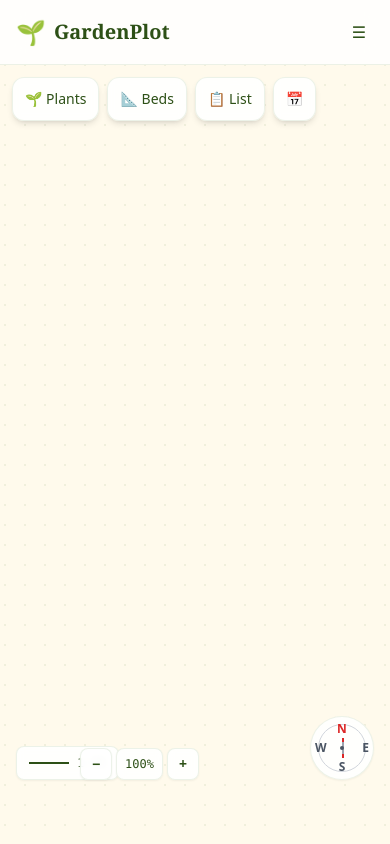
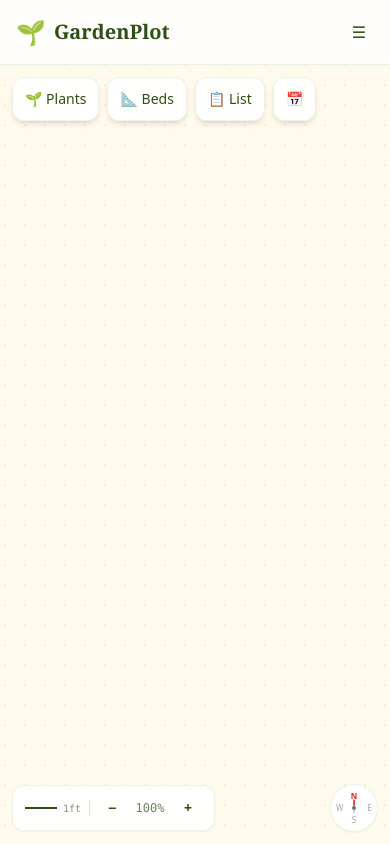
Before and after one commit to tlcaiagent-agent/garden-planner, a Next.js app: page /garden/1/plan in a window 390 px wide. Built offline with nearby package versions, Linux system fonts and the light colour scheme.

Commit message:
Clean bottom toolbar, fix mobile info bars visibility
- Consolidated scale bar + zoom + compass into one clean bottom toolbar
- Scale and zoom no longer overlap
- Compass smaller and inline
- Bottom info bars (placing, plant info, bed info) sit above the toolbar
- All bars visible on mobile

```diff
--- a/src/app/garden/[id]/plan/page.tsx
+++ b/src/app/garden/[id]/plan/page.tsx
@@ -867,55 +867,39 @@ export default function GardenPlanPage() {
             <button className="bg-white/80 backdrop-blur-sm text-garden-dark text-sm px-3 py-2 rounded-xl shadow-sm hover:bg-white transition-colors border border-garden-green/10">🔗 Share</button>
           </div>
 
-          {/* Scale bar */}
-          <div className="absolute bottom-16 left-4 z-10 bg-white/90 backdrop-blur-sm rounded-lg px-3 py-2 border border-garden-green/10 shadow-sm pointer-events-none">
-            <div className="flex items-center gap-2">
-              <div className="w-10 h-0.5 bg-garden-dark"></div>
-              <span className="text-xs text-garden-dark/70 font-mono">1 ft</span>
+          {/* Bottom toolbar: scale + zoom + compass */}
+          <div className="absolute bottom-3 left-3 right-3 z-10 flex items-center justify-between pointer-events-auto">
+            {/* Scale + Zoom */}
+            <div className="flex items-center gap-2 bg-white/90 backdrop-blur-sm rounded-xl px-3 py-2 border border-garden-green/10 shadow-sm">
+              <div className="flex items-center gap-1.5">
+                <div className="w-8 h-0.5 bg-garden-dark"></div>
+                <span className="text-[10px] text-garden-dark/60 font-mono">1ft</span>
+              </div>
+              <div className="w-px h-4 bg-garden-green/20"></div>
+              <button onClick={zoomOut} className="w-7 h-7 rounded-md hover:bg-garden-cream flex items-center justify-center text-garden-dark text-sm font-bold">−</button>
+              <span className="text-xs font-mono text-garden-dark/70 w-8 text-center">{Math.round(zoom * 100)}%</span>
+              <button onClick={zoomIn} className="w-7 h-7 rounded-md hover:bg-garden-cream flex items-center justify-center text-garden-dark text-sm font-bold">+</button>
+            </div>
+
+            {/* Compass */}
+            <div className="bg-white/90 backdrop-blur-sm rounded-full border border-garden-green/10 shadow-sm w-12 h-12 flex items-center justify-center cursor-pointer hover:bg-white transition-colors select-none"
+              onClick={rotateCompass}
+              title={`North: ${gardenNorthAngle === 0 ? 'up' : `${gardenNorthAngle}°`}`}>
+              <div className="relative w-9 h-9" style={{ transform: `rotate(${-gardenNorthAngle}deg)` }}>
+                <div className="absolute top-0 left-1/2 -translate-x-1/2 text-[8px] font-bold text-red-600">N</div>
+                <div className="absolute bottom-0 left-1/2 -translate-x-1/2 text-[8px] text-gray-400">S</div>
+                <div className="absolute right-0 top-1/2 -translate-y-1/2 text-[8px] text-gray-400">E</div>
+                <div className="absolute left-0 top-1/2 -translate-y-1/2 text-[8px] text-gray-400">W</div>
+                <div className="absolute top-1/2 left-1/2 -translate-x-1/2 -translate-y-[70%] w-0.5 h-3 bg-red-500 rounded-full"></div>
+                <div className="absolute top-1/2 left-1/2 -translate-x-1/2 translate-y-[-30%] w-0.5 h-2 bg-gray-300 rounded-full"></div>
+                <div className="absolute top-1/2 left-1/2 -translate-x-1/2 -translate-y-1/2 w-1 h-1 bg-gray-500 rounded-full"></div>
+              </div>
             </div>
           </div>
 
-          {/* Compass widget */}
-          <div className="absolute bottom-16 right-4 z-10 bg-white/90 backdrop-blur-sm rounded-full border border-garden-green/10 shadow-sm w-16 h-16 flex items-center justify-center cursor-pointer hover:bg-white transition-colors select-none pointer-events-auto"
-            onClick={rotateCompass}
-            title={`Garden orientation: North is ${gardenNorthAngle === 0 ? 'up' : `${gardenNorthAngle}° clockwise from up`}`}
-          >
-            <div className="relative w-12 h-12" style={{ transform: `rotate(${-gardenNorthAngle}deg)` }}>
-              {/* Compass face */}
-              <div className="absolute inset-0 rounded-full border border-gray-300">
-                {/* North marker */}
-                <div className="absolute top-0 left-1/2 -translate-x-1/2 -translate-y-1 text-xs font-bold text-red-600">N</div>
-                {/* South marker */}
-                <div className="absolute bottom-0 left-1/2 -translate-x-1/2 translate-y-1 text-xs font-semibold text-gray-600">S</div>
-                {/* East marker */}
-                <div className="absolute right-0 top-1/2 -translate-y-1/2 translate-x-1 text-xs font-semibold text-gray-600">E</div>
-                {/* West marker */}
-                <div className="absolute left-0 top-1/2 -translate-y-1/2 -translate-x-1 text-xs font-semibold text-gray-600">W</div>
-
-                {/* Compass needle */}
-                <div className="absolute top-1/2 left-1/2 -translate-x-1/2 -translate-y-1/2 w-0.5 h-5 bg-red-600 origin-bottom"
-                  style={{ transform: 'translateY(-50%)' }}
-                ></div>
-                <div className="absolute top-1/2 left-1/2 -translate-x-1/2 -translate-y-1/2 w-0.5 h-3 bg-gray-400 origin-top"
-                  style={{ transform: 'translateY(50%) rotate(180deg)' }}
-                ></div>
-
-                {/* Center dot */}
-                <div className="absolute top-1/2 left-1/2 -translate-x-1/2 -translate-y-1/2 w-1 h-1 bg-gray-600 rounded-full"></div>
-              </div>
-            </div>
-          </div>
-
-          {/* Zoom buttons */}
-          <div className="absolute bottom-16 left-20 z-10 flex gap-1 pointer-events-auto">
-            <button onClick={zoomOut} className="bg-white/90 backdrop-blur-sm w-8 h-8 rounded-lg border border-garden-green/10 shadow-sm flex items-center justify-center text-garden-dark hover:bg-white text-sm font-bold">−</button>
-            <button onClick={zoomReset} className="bg-white/90 backdrop-blur-sm px-2 h-8 rounded-lg border border-garden-green/10 shadow-sm flex items-center justify-center text-garden-dark hover:bg-white text-xs font-mono">{Math.round(zoom * 100)}%</button>
-            <button onClick={zoomIn} className="bg-white/90 backdrop-blur-sm w-8 h-8 rounded-lg border border-garden-green/10 shadow-sm flex items-center justify-center text-garden-dark hover:bg-white text-sm font-bold">+</button>
-          </div>
-
           {/* Pending plant bar — bottom of screen */}
           {pendingPlantId && !showVarietyPicker && (
-            <div className="absolute bottom-0 left-0 right-0 z-20 pointer-events-auto">
+            <div className="absolute bottom-14 left-0 right-0 z-20 pointer-events-auto">
               <div className="bg-garden-green text-white p-3 flex items-center justify-between">
                 <div className="flex items-center gap-2">
                   <span className="text-xl">{plantMap.get(pendingPlantId)?.emoji}</span>
@@ -1172,7 +1156,7 @@ export default function GardenPlanPage() {
             if (!plantData || !plant) return null
             const variety = plant.varietyId ? plantData.varieties?.find(v => v.id === plant.varietyId) : null
             return (
-              <div className="md:hidden absolute bottom-0 left-0 right-0 z-20 pointer-events-auto bg-white border-t border-garden-green/20 p-3">
+              <div className="md:hidden absolute bottom-14 left-0 right-0 z-20 pointer-events-auto bg-white border-t border-garden-green/20 p-3">
                 <div className="flex items-center justify-between">
                   <div className="flex items-center gap-2" onClick={() => openSeedCard(plant.plantType, plant.varietyId)}>
                     <span className="text-2xl">{plantData.emoji}</span>
@@ -1195,7 +1179,7 @@ export default function GardenPlanPage() {
             if (!plantData || !plant) return null
             const variety = plant.varietyId ? plantData.varieties?.find(v => v.id === plant.varietyId) : null
             return (
-              <div className="md:hidden absolute bottom-0 left-0 right-0 z-20 pointer-events-auto bg-white border-t border-garden-green/20 p-3">
+              <div className="md:hidden absolute bottom-14 left-0 right-0 z-20 pointer-events-auto bg-white border-t border-garden-green/20 p-3">
                 <div className="flex items-center justify-between">
                   <div className="flex items-center gap-2" onClick={() => openSeedCard(plant.plantType, plant.varietyId)}>
                     <span className="text-2xl">{plantData.emoji}</span>
@@ -1213,7 +1197,7 @@ export default function GardenPlanPage() {
 
           {/* Mobile bottom info bar for beds */}
           {selectedBedId && !selectedPlantId && selectedBed && (
-            <div className="md:hidden absolute bottom-0 left-0 right-0 z-20 pointer-events-auto bg-white border-t border-garden-green/20 p-3">
+            <div className="md:hidden absolute bottom-14 left-0 right-0 z-20 pointer-events-auto bg-white border-t border-garden-green/20 p-3">
               <div className="flex items-center justify-between">
                 <div>
                   <div className="text-sm font-semibold text-garden-dark">{selectedBed.name}</div>
@@ -1236,7 +1220,7 @@ export default function GardenPlanPage() {
             const selectedShade = shadeZones.find(s => s.id === selectedShadeId)
             if (!selectedShade) return null
             return (
-              <div className="md:hidden absolute bottom-0 left-0 right-0 z-20 pointer-events-auto bg-white border-t border-garden-green/20 p-3">
+              <div className="md:hidden absolute bottom-14 left-0 right-0 z-20 pointer-events-auto bg-white border-t border-garden-green/20 p-3">
                 <div className="flex items-center justify-between">
                   <div>
                     <div className="text-sm font-semibold text-garden-dark flex items-center gap-2">
```
